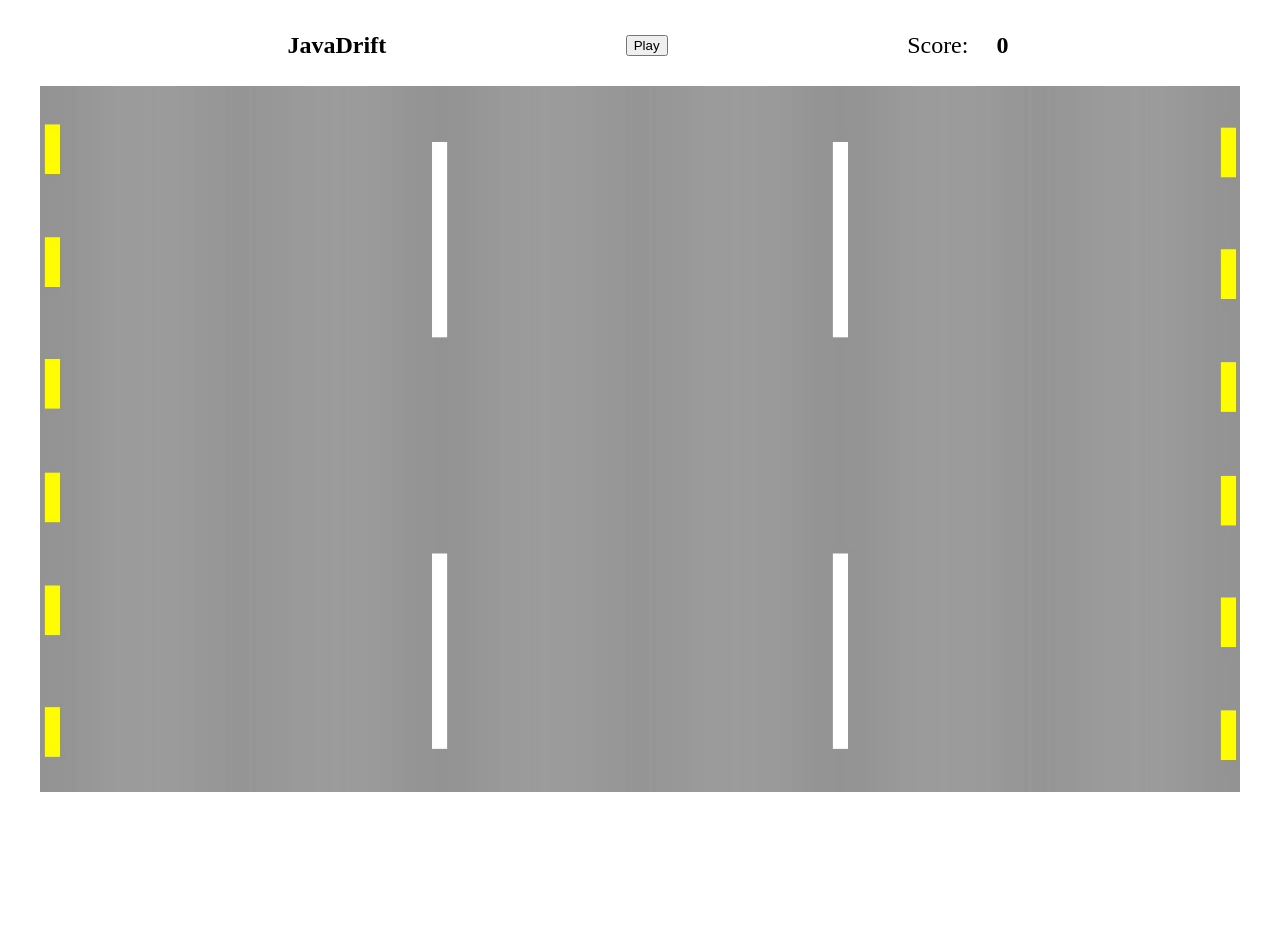
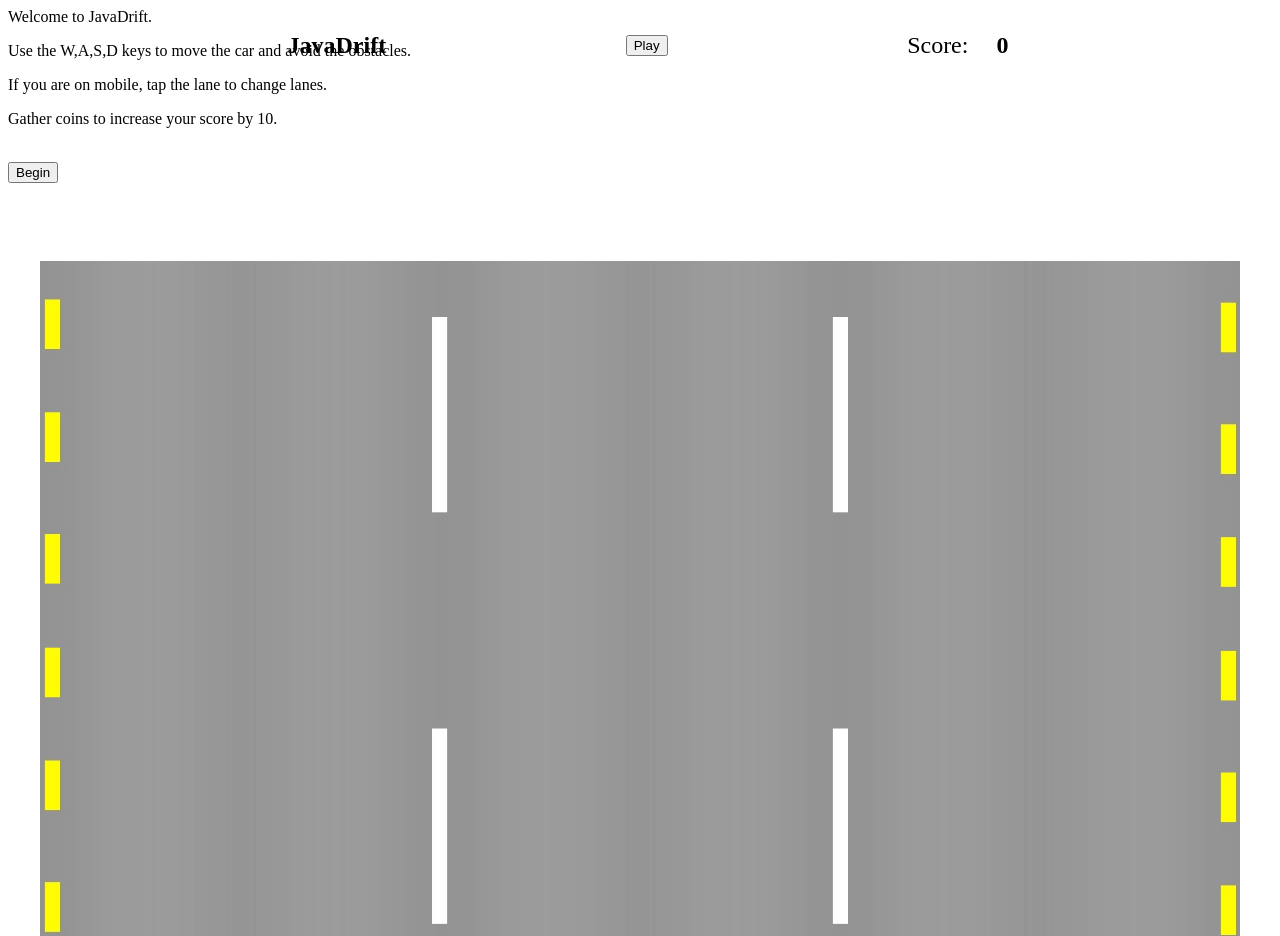
Before and after one commit to JoshuajMicallef/JavaDrift, a plain HTML site: page index.html in a window 1280 px wide. Shown: the top 936 px of the page. Before the commit the page ends 800 px from the top, so only its background shows below. Drawn offline with Linux system fonts and the light colour scheme.

Commit message:
Update index.html

```diff
--- a/index.html
+++ b/index.html
@@ -22,6 +22,25 @@
             </div>
         </div>
     </section>
+    <section class="instructions-wrapper" id="homepage">
+        <div class="instructions">
+            <div>
+                <p>Welcome to JavaDrift.</p>
+            </div>
+            <div>
+                <p>Use the W,A,S,D keys to move the car and avoid the obstacles.</p>
+                <p>If you are on mobile, tap the lane to change lanes.</p>
+            </div>
+            <div>
+                <p>Gather coins to increase your score by 10.</p>
+            </div>
+            <br>
+            <button id="start">
+                Begin
+            </button>
+        </div>
+
+    </section>
     <section class="section">
         <div class="game-container">
             <canvas class="game-canvas" id="gameCanvas"></canvas>
```
